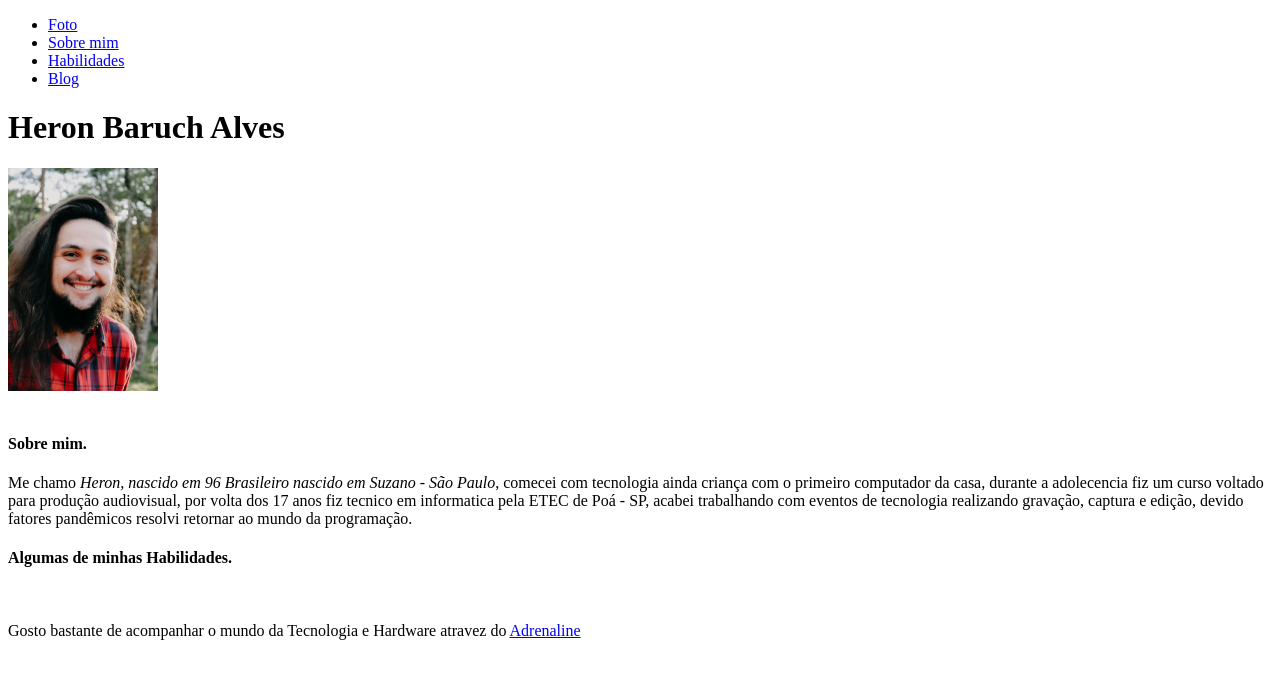
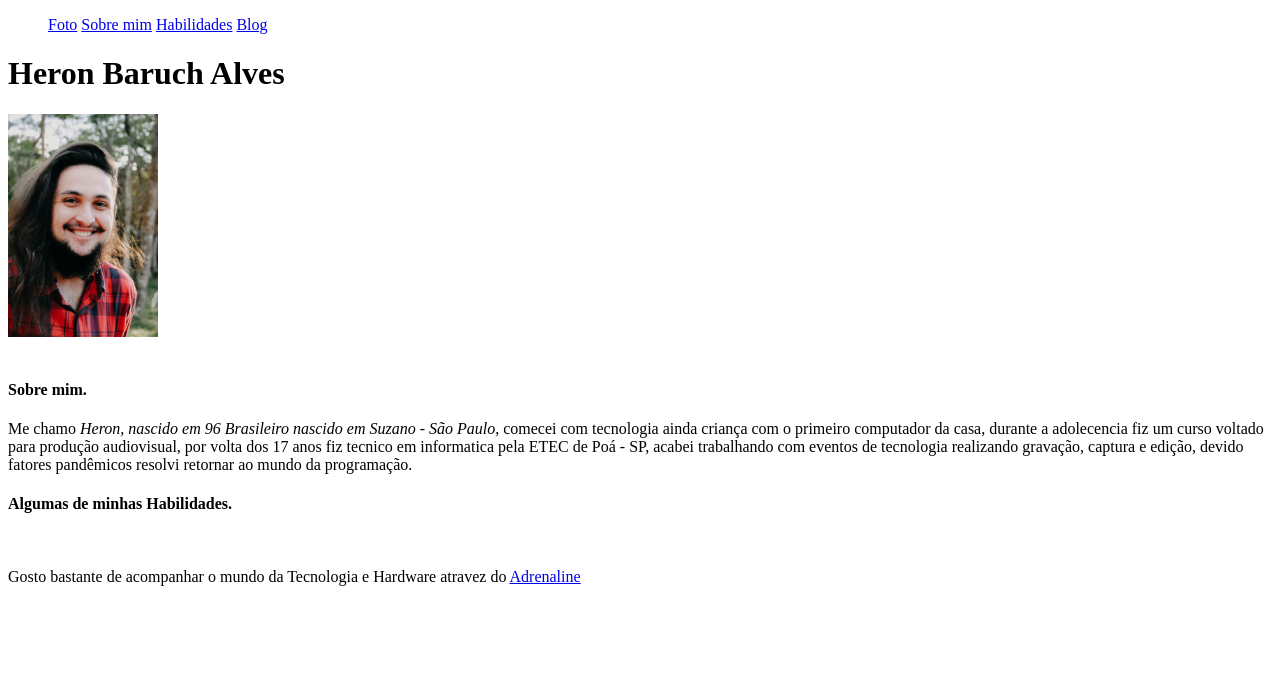
Before and after one commit to heronbaruch/heronbaruch-0, a plain HTML site: page index.html in a window 1280 px wide. Drawn offline with Linux system fonts and the light colour scheme.

Commit message:
implementação css

```diff
--- a/index.html
+++ b/index.html
@@ -4,16 +4,19 @@
 <head>
   <meta charset="UTF-8">
   <title>HTML</title>
+  <link rel="stylesheet" href="style.css">
 </head>
 
 <body>
-
-  <ul>
+<nav>
+  <ul class=nav-menu>
     <li><a href="#foto">Foto</a></li>
     <li><a href="#sobre-mim">Sobre mim</a></li>
     <li><a href="#habilidades">Habilidades</a></li>
     <li><a href="#blog">Blog</a></li>
   </ul>
+</nav>
+
   <h1>Heron Baruch Alves</h1>
 
   <img src="./images/Heron-foto-boa.jpg" alt="Foto homem sorrindo, cabelo longo, barba cumprida, vestindo camisa xadrez"
--- a/style.css
+++ b/style.css
@@ -0,0 +1,3 @@
+.nav-menu li {
+    display: inline-block;
+}
```
